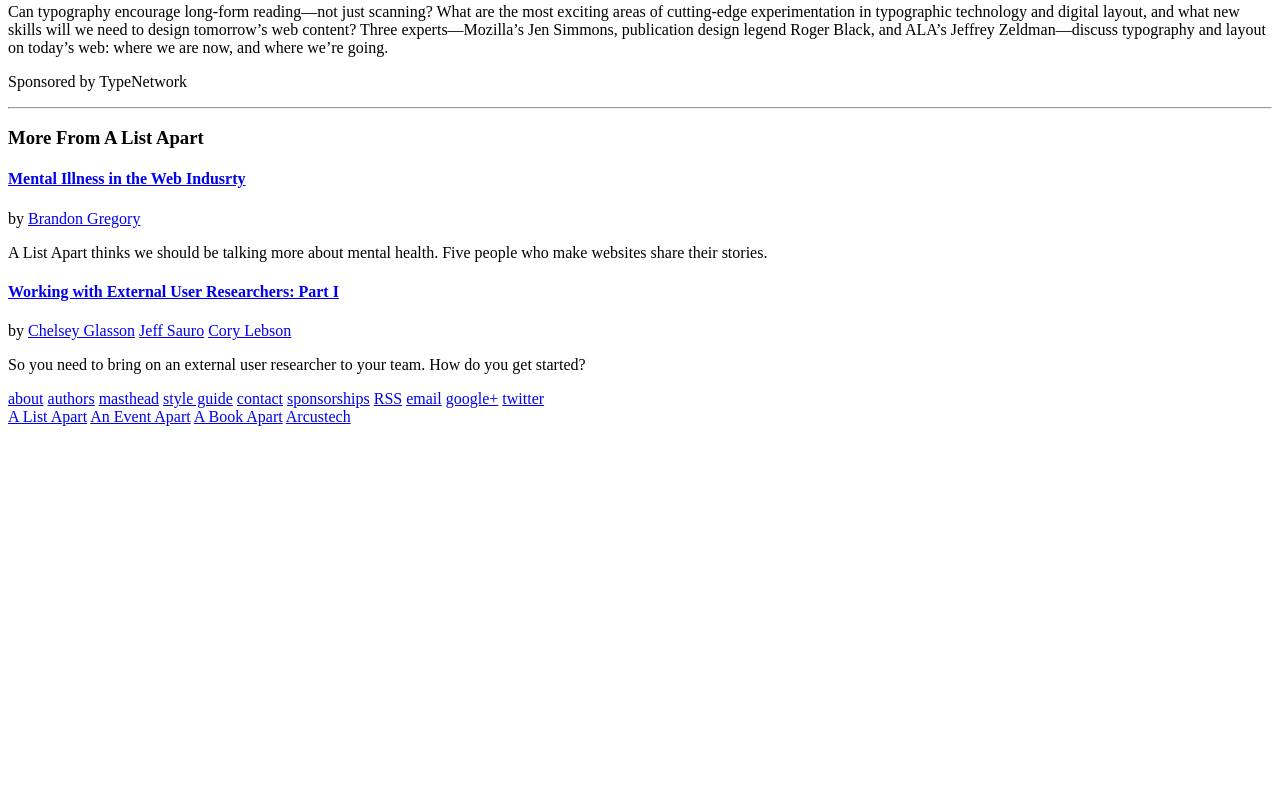
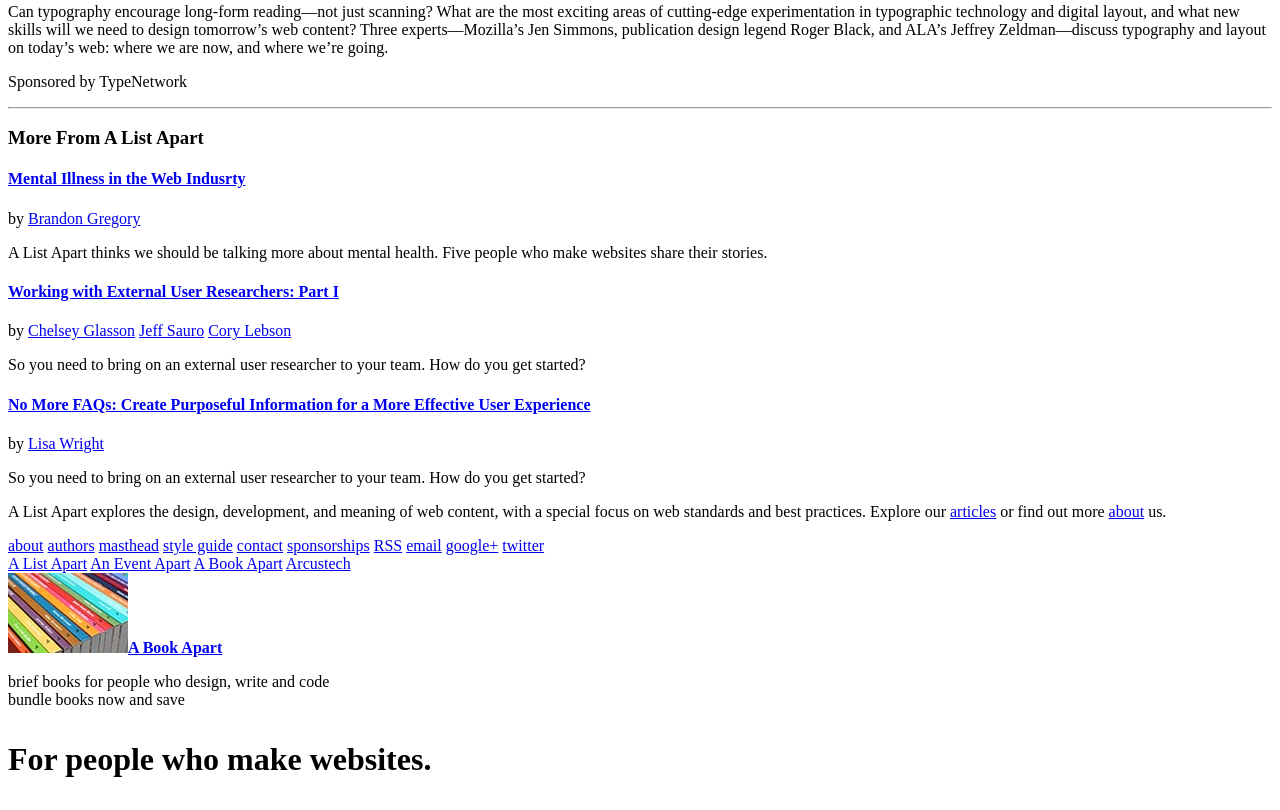
Before and after one commit to drosenfeld87/html-layout, a plain HTML site: page index.html in a window 1280 px wide. Shown: the part 795-1605 px from the top of the page. Before the commit the page ends 1229 px from the top, so only its background shows below. Drawn offline with Linux system fonts and the light colour scheme.

Commit message:
add images to footer

```diff
--- a/index.html
+++ b/index.html
@@ -42,7 +42,13 @@
         <a href="#Working with External User Researchers: Part I">Working with External User Researchers: Part I</a></h4>
               <p>by <a href="#Chelsey Glasson">Chelsey Glasson</a> <a href="#Jeff Sauro">Jeff Sauro</a> <a href="#Cory Lebson">Cory Lebson</a>
                 <p>So you need to bring on an external user researcher to your team. How do you get started?</p>
+        <h4>
+          <a href="#No More FAQs: Create Purposeful Information for a More Effective User Experience">No More FAQs: Create Purposeful Information for a More Effective User Experience</a></h4>
+                <p>by <a href="#Lisa Wright">Lisa Wright</a>
+                  <p>So you need to bring on an external user researcher to your team. How do you get started?</p>
+      <p>A List Apart explores the design, development, and meaning of web content, with a special focus on web standards and best practices. Explore our <a href="#articles">articles</a> or find out more <a href="#about">about</a> us.</p>
   </section>
+
     <footer>
         <div class="bottom-navbar">
           <a href="#about">about</a>
@@ -56,11 +62,19 @@
           <a href="google+">google+</a>
           <a href="twitter">twitter</a>
         </div>
-    <a class="ala" href="http://alistapart.com" title="A List Apart" itemprop="sameAs">A List Apart</a>
-    <a class="aea" href="http://aneventapart.com" title="An Event Apart" itemprop="relatedLink">An Event Apart</a>
-    <a class="aba" href="http://abookapart.com" title="A Book Apart" itemprop="relatedLink">A Book Apart</a>
-    <a class="arcus" href="https://arcustech.com" title="Hosting provided by Arcustech" itemprop="provider">Arcustech</a>
-  </div>
+    <div>
+      <a class="ala" href="http://alistapart.com" title="A List Apart" itemprop="sameAs">A List Apart</a>
+      <a class="aea" href="http://aneventapart.com" title="An Event Apart" itemprop="relatedLink">An Event Apart</a>
+      <a class="aba" href="http://abookapart.com" title="A Book Apart" itemprop="relatedLink">A Book Apart</a>
+      <a class="arcus" href="https://arcustech.com" title="Hosting provided by Arcustech" itemprop="provider">Arcustech</a>
+    </div>
+  <section>
+      <div>
+        <img src="promo_aba.jpg" alt="aba"><a href="#a book apart"><strong>A Book Apart</strong></a>
+          <p>brief books for people who design, write and code<br>bundle books now and save</p>
+        </div>
+  </section>
+   <h1><p>For people who make websites.</p></h1>
     </footer>
 
   </body>
```
Also changed, not shown: promo_aba.jpg (added), promo_aea_v1.png (added).
